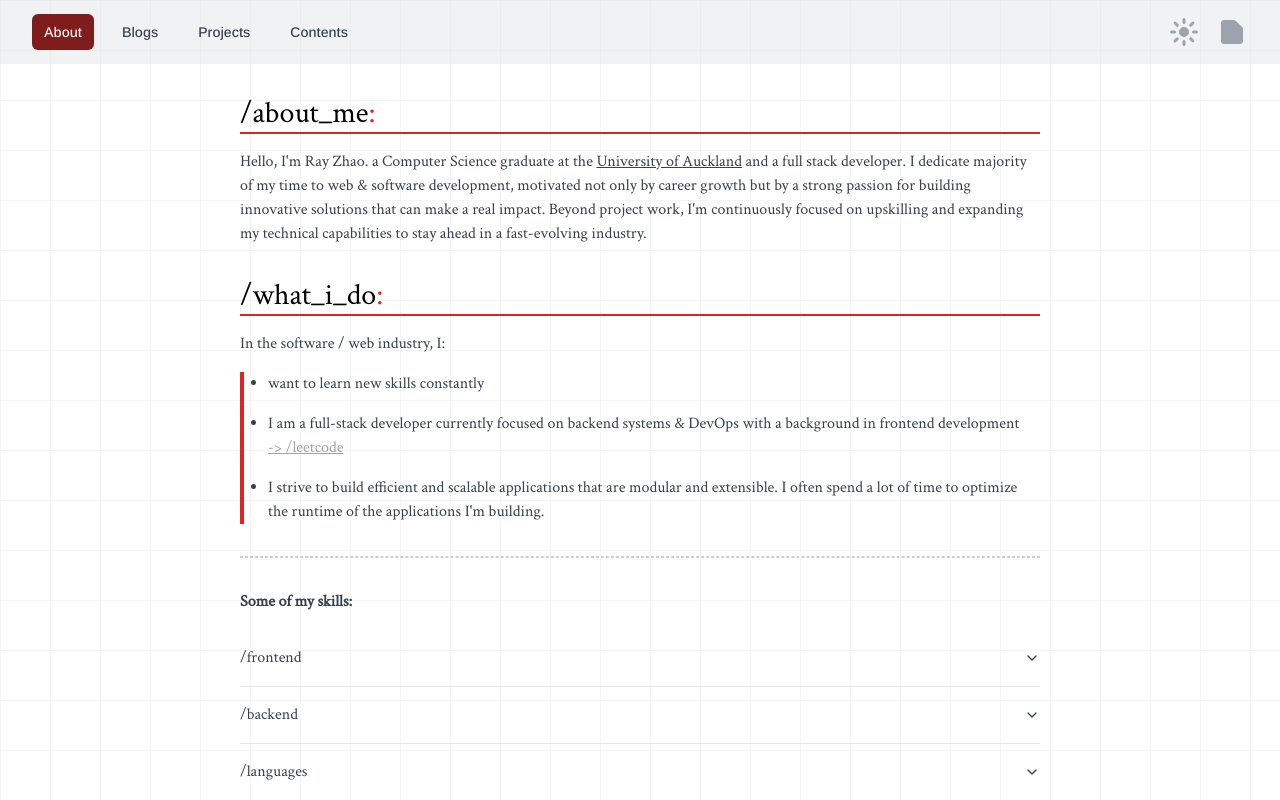
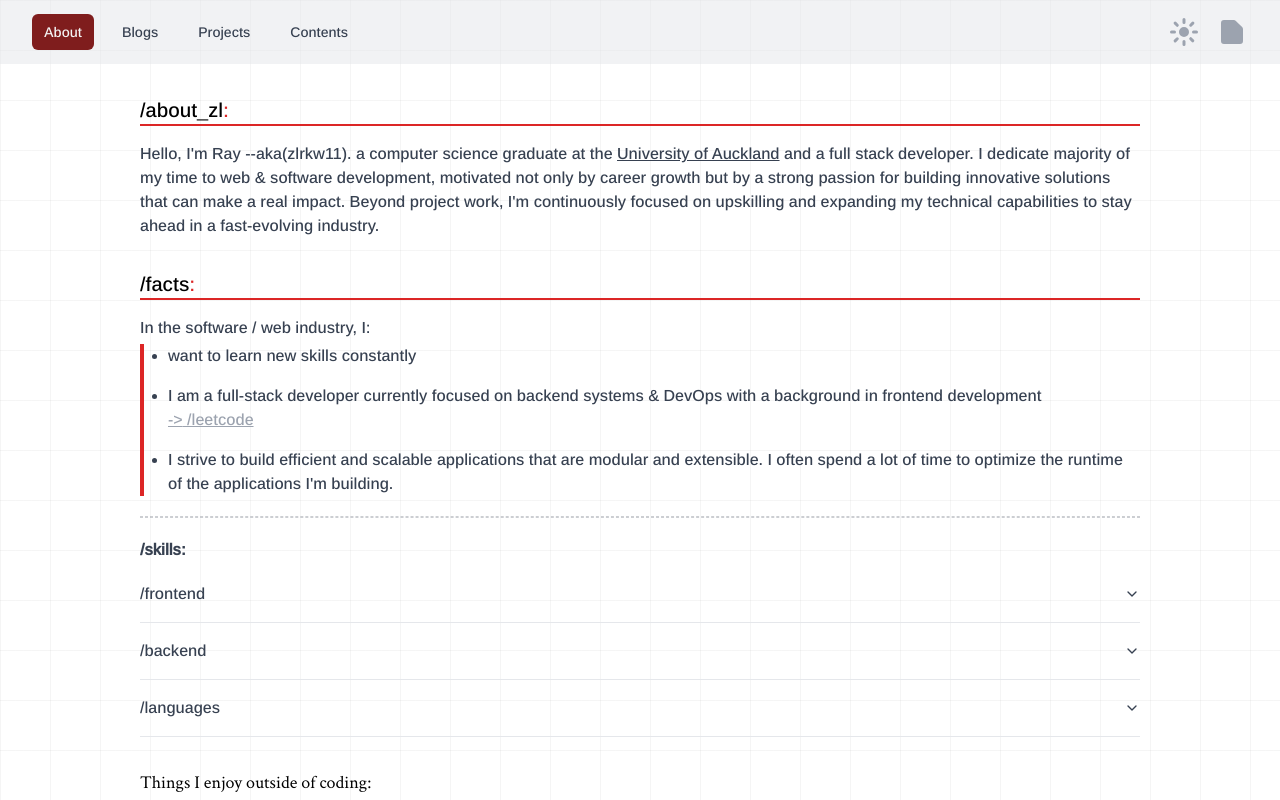
Before and after one commit to zlrkw11/zl-v2, a Next.js app: page / in a window 1280 px wide. Shown: the top 800 px of the page. Built offline with nearby package versions, Linux system fonts and the light colour scheme.

Commit message:
feat: styling on home page

```diff
--- a/app/page.tsx
+++ b/app/page.tsx
@@ -26,13 +26,12 @@ const About = () => {
       animate={{ opacity: 1, y: 0 }}
       className="flex flex-col items-center m-4 justify-center "
     >
-      <div className="flex flex-col md:w-[800px] gap-8">
+      <div className="flex flex-col md:w-[1000px] gap-8">
         <div className="flex flex-col gap-4">
           <h1
-            id="about-title-1"
-            className="text-3xl dark:text-neutral-300 border-b-2 border-b-red-600"
+            className={`text-xl dark:text-neutral-300 border-b-2 border-b-red-600 ${ArimoFont.className}`}
           >
-            /about_me<span className="text-3xl text-red-600">:</span>
+            /about_zl<span className="text-xl text-red-600">:</span>
           </h1>
 
           {/* <div id="image-section" className="flex flex-col items-center">
@@ -48,8 +47,10 @@ const About = () => {
             </p>
           </div> */}
           <div>
-            <p className={`text-gray-700 dark:text-gray-300`}>
-              Hello, I'm Ray Zhao. a Computer Science graduate at the{" "}
+            <p
+              className={`text-gray-700 dark:text-gray-300 ${ArimoFont.className}`}
+            >
+              Hello, I'm Ray --aka(zlrkw11). a computer science graduate at the{" "}
               <Link href="https://www.auckland.ac.nz/en.html">
                 <span className="underline hover:text-gray-400">
                   University of Auckland
@@ -67,12 +68,14 @@ const About = () => {
         <div className={`flex flex-col gap-4 `}>
           <h1
             id="about-title-1"
-            className="text-3xl border-b-2 border-b-red-600 dark:text-neutral-300"
+            className={`text-xl border-b-2 border-b-red-600 dark:text-neutral-300 ${ArimoFont.className}`}
           >
-            /what_i_do<span className="text-3xl text-red-600">:</span>
+            /facts<span className="text-xl text-red-600">:</span>
           </h1>
-          <div className={`flex gap-4 text-gray-700 dark:text-gray-300`}>
-            <div className="flex flex-col gap-4">
+          <div
+            className={`flex text-gray-700 dark:text-gray-300 ${ArimoFont.className}`}
+          >
+            <div className="flex flex-col gap-1">
               <p>In the software / web industry, I:</p>
               <ul className="list-disc pl-6 border-l-4 border-red-600 gap-4 flex flex-col">
                 <li>want to learn new skills constantly</li>
@@ -94,8 +97,8 @@ const About = () => {
                   optimize the runtime of the applications I'm building.
                 </li>
               </ul>
-              <div className="border dark:border-gray-400 opacity-25 md:w-[800px] my-4 border-dashed border-gray-700"></div>
-              <p className="font-bold">Some of my skills:</p>
+              <div className="border dark:border-gray-400 opacity-25 md:w-[1000px] my-4 border-dashed border-gray-700"></div>
+              <p className="font-bold">/skills:</p>
               <Accordion type="single" collapsible className="w-full">
                 <AccordionItem value="item-1">
                   <AccordionTrigger>/frontend</AccordionTrigger>
```
